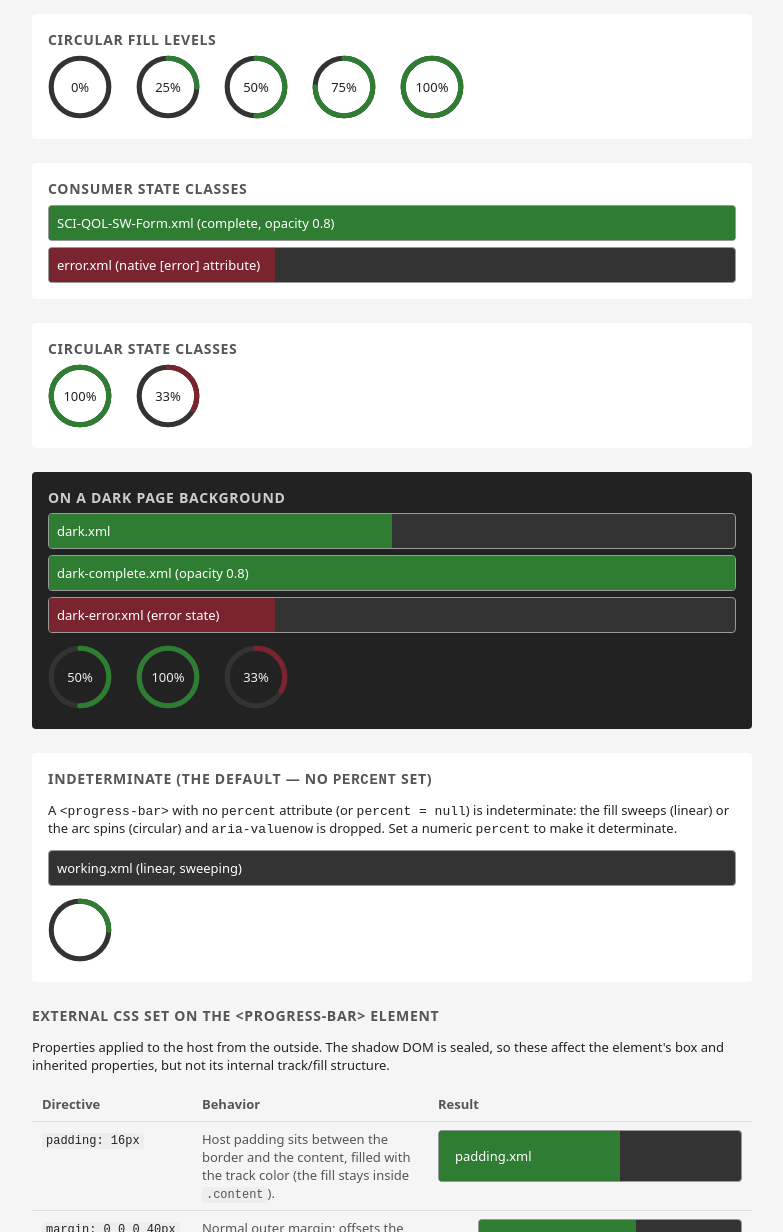
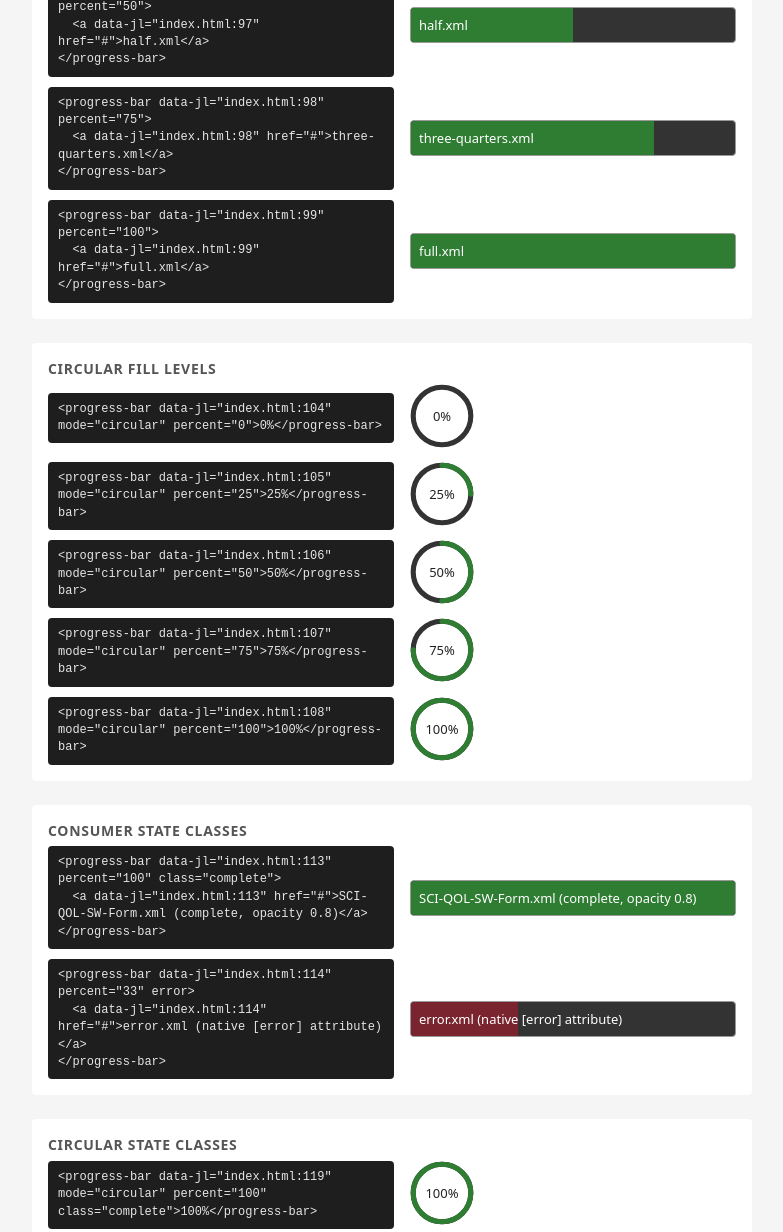
Before and after one commit to botandrose/progress-bar, a website: page index.html in a window 1280 px wide. Shown: the part 428-1660 px from the top of the page, without its empty margins (248-1031 px from the left). Drawn offline with Linux system fonts and the light colour scheme.

Commit message:
Simplify demo anchors: drop download-link class and download attr, style all links white

```diff
--- a/index.html
+++ b/index.html
@@ -30,19 +30,37 @@
     .row progress-bar {
       flex: 1 0;
     }
-    .circ-row {
+    .example {
       display: flex;
-      gap: 24px;
+      gap: 16px;
       align-items: center;
-      flex-wrap: wrap;
+      margin-top: 10px;
     }
-    .circ-row progress-bar {
-      flex: 0 0 auto;
+    .example:first-of-type {
+      margin-top: 0;
+    }
+    .example > pre {
+      flex: 1 1 0;
+      min-width: 0;
+      margin: 0;
+      background: #1e1e1e;
+      color: #e6e6e6;
+      font-size: 12px;
+      line-height: 1.45;
+      padding: 8px 10px;
+      border-radius: 4px;
+      white-space: pre-wrap;
+      overflow-wrap: anywhere;
+    }
+    .example > .render {
+      flex: 1 1 0;
+      min-width: 0;
+    }
+    .example > .render > progress-bar {
+      display: block;
     }
 
-    /* Mirror the relevant rules from bard-attachment_field's
-       attachment-file.css that affect the slotted content */
-    .download-link { color: #fff; text-decoration: none; padding-right: 20px; }
+    a { color: #fff; text-decoration: none; padding-right: 20px; }
     progress-bar.complete { opacity: 1.0; }
     .bg-dark  { background: #222; color: #eee; padding: 1rem; border-radius: 4px; }
     .bg-light { background: #fff; padding: 1rem; border-radius: 4px; }
@@ -70,52 +88,46 @@
   <h1>&lt;progress-bar&gt; demo</h1>
   <p>Each row mimics the consumer usage inside
     <code>&lt;attachment-file&gt;</code>: a slotted
-    <code>&lt;a class="download-link"&gt;</code> with white text.</p>
+    <code>&lt;a&gt;</code> with white text.</p>
 
   <section class="bg-light">
     <h2>Fill levels (on light background)</h2>
-    <div class="row"><progress-bar percent="0"><a class="download-link" href="#" download="zero.xml">zero.xml</a></progress-bar></div>
-    <div class="row" style="margin-top:6px"><progress-bar percent="25"><a class="download-link" href="#" download="quarter.xml">quarter.xml</a></progress-bar></div>
-    <div class="row" style="margin-top:6px"><progress-bar percent="50"><a class="download-link" href="#" download="half.xml">half.xml</a></progress-bar></div>
-    <div class="row" style="margin-top:6px"><progress-bar percent="75"><a class="download-link" href="#" download="three-quarters.xml">three-quarters.xml</a></progress-bar></div>
-    <div class="row" style="margin-top:6px"><progress-bar percent="100"><a class="download-link" href="#" download="full.xml">full.xml</a></progress-bar></div>
+    <div class="example"><progress-bar percent="0"><a href="#">zero.xml</a></progress-bar></div>
+    <div class="example"><progress-bar percent="25"><a href="#">quarter.xml</a></progress-bar></div>
+    <div class="example"><progress-bar percent="50"><a href="#">half.xml</a></progress-bar></div>
+    <div class="example"><progress-bar percent="75"><a href="#">three-quarters.xml</a></progress-bar></div>
+    <div class="example"><progress-bar percent="100"><a href="#">full.xml</a></progress-bar></div>
   </section>
 
   <section class="bg-light">
     <h2>Circular fill levels</h2>
-    <div class="circ-row">
-      <progress-bar mode="circular" percent="0">0%</progress-bar>
-      <progress-bar mode="circular" percent="25">25%</progress-bar>
-      <progress-bar mode="circular" percent="50">50%</progress-bar>
-      <progress-bar mode="circular" percent="75">75%</progress-bar>
-      <progress-bar mode="circular" percent="100">100%</progress-bar>
-    </div>
+    <div class="example"><progress-bar mode="circular" percent="0">0%</progress-bar></div>
+    <div class="example"><progress-bar mode="circular" percent="25">25%</progress-bar></div>
+    <div class="example"><progress-bar mode="circular" percent="50">50%</progress-bar></div>
+    <div class="example"><progress-bar mode="circular" percent="75">75%</progress-bar></div>
+    <div class="example"><progress-bar mode="circular" percent="100">100%</progress-bar></div>
   </section>
 
   <section class="bg-light">
     <h2>Consumer state classes</h2>
-    <div class="row"><progress-bar percent="100" class="complete"><a class="download-link" href="#" download="SCI-QOL-SW-Form.xml">SCI-QOL-SW-Form.xml (complete, opacity 0.8)</a></progress-bar></div>
-    <div class="row" style="margin-top:6px"><progress-bar percent="33" error><a class="download-link" href="#" download="error.xml">error.xml (native [error] attribute)</a></progress-bar></div>
+    <div class="example"><progress-bar percent="100" class="complete"><a href="#">SCI-QOL-SW-Form.xml (complete, opacity 0.8)</a></progress-bar></div>
+    <div class="example"><progress-bar percent="33" error><a href="#">error.xml (native [error] attribute)</a></progress-bar></div>
   </section>
 
   <section class="bg-light">
     <h2>Circular state classes</h2>
-    <div class="circ-row">
-      <progress-bar mode="circular" percent="100" class="complete">100%</progress-bar>
-      <progress-bar mode="circular" percent="33" error>33%</progress-bar>
-    </div>
+    <div class="example"><progress-bar mode="circular" percent="100" class="complete">100%</progress-bar></div>
+    <div class="example"><progress-bar mode="circular" percent="33" error>33%</progress-bar></div>
   </section>
 
   <section class="bg-dark">
     <h2 style="color:#ccc">On a dark page background</h2>
-    <div class="row"><progress-bar percent="50"><a class="download-link" href="#" download="dark.xml">dark.xml</a></progress-bar></div>
-    <div class="row" style="margin-top:6px"><progress-bar percent="100" class="complete"><a class="download-link" href="#" download="dark-complete.xml">dark-complete.xml (opacity 0.8)</a></progress-bar></div>
-    <div class="row" style="margin-top:6px"><progress-bar percent="33" error><a class="download-link" href="#" download="dark-error.xml">dark-error.xml (error state)</a></progress-bar></div>
-    <div class="circ-row" style="margin-top:12px">
-      <progress-bar mode="circular" percent="50">50%</progress-bar>
-      <progress-bar mode="circular" percent="100" class="complete">100%</progress-bar>
-      <progress-bar mode="circular" percent="33" error>33%</progress-bar>
-    </div>
+    <div class="example"><progress-bar percent="50"><a href="#">dark.xml</a></progress-bar></div>
+    <div class="example"><progress-bar percent="100" class="complete"><a href="#">dark-complete.xml (opacity 0.8)</a></progress-bar></div>
+    <div class="example"><progress-bar percent="33" error><a href="#">dark-error.xml (error state)</a></progress-bar></div>
+    <div class="example"><progress-bar mode="circular" percent="50">50%</progress-bar></div>
+    <div class="example"><progress-bar mode="circular" percent="100" class="complete">100%</progress-bar></div>
+    <div class="example"><progress-bar mode="circular" percent="33" error>33%</progress-bar></div>
   </section>
 
   <section class="bg-light">
@@ -123,10 +135,8 @@
     <p class="desc" style="font-size:13px">A <code>&lt;progress-bar&gt;</code> with no <code>percent</code> attribute (or
       <code>percent = null</code>) is indeterminate: the fill sweeps (linear) or the arc spins (circular) and
       <code>aria-valuenow</code> is dropped. Set a numeric <code>percent</code> to make it determinate.</p>
-    <div class="row"><progress-bar><a class="download-link" href="#" download="working.xml">working.xml (linear, sweeping)</a></progress-bar></div>
-    <div class="circ-row" style="margin-top:12px">
-      <progress-bar mode="circular"></progress-bar>
-    </div>
+    <div class="example"><progress-bar><a href="#">working.xml (linear, sweeping)</a></progress-bar></div>
+    <div class="example"><progress-bar mode="circular"></progress-bar></div>
   </section>
 
   <section>
@@ -142,52 +152,52 @@
         <tr>
           <td><code>padding: 16px</code></td>
           <td class="desc">Host padding sits between the border and the content, filled with the track color (the fill stays inside <code>.content</code>).</td>
-          <td class="preview"><progress-bar percent="60" style="padding:16px"><a class="download-link" href="#" download="x.xml">padding.xml</a></progress-bar></td>
+          <td class="preview"><progress-bar percent="60" style="padding:16px"><a href="#">padding.xml</a></progress-bar></td>
         </tr>
         <tr>
           <td><code>margin: 0 0 0 40px</code></td>
           <td class="desc">Normal outer margin; offsets the whole element.</td>
-          <td class="preview"><progress-bar percent="60" style="margin:0 0 0 40px"><a class="download-link" href="#" download="x.xml">margin.xml</a></progress-bar></td>
+          <td class="preview"><progress-bar percent="60" style="margin:0 0 0 40px"><a href="#">margin.xml</a></progress-bar></td>
         </tr>
         <tr>
           <td><code>width: 200px</code></td>
           <td class="desc">Constrains the element width; fill percent is relative to it.</td>
-          <td class="preview"><progress-bar percent="60" style="width:200px"><a class="download-link" href="#" download="x.xml">width.xml</a></progress-bar></td>
+          <td class="preview"><progress-bar percent="60" style="width:200px"><a href="#">width.xml</a></progress-bar></td>
         </tr>
         <tr>
           <td><code>border: 3px dashed #c2185b</code></td>
           <td class="desc">Overrides the component's default <code>1px solid #999</code> host border (no CSS variable needed).</td>
-          <td class="preview"><progress-bar percent="60" style="border:3px dashed #c2185b"><a class="download-link" href="#" download="x.xml">border.xml</a></progress-bar></td>
+          <td class="preview"><progress-bar percent="60" style="border:3px dashed #c2185b"><a href="#">border.xml</a></progress-bar></td>
         </tr>
         <tr>
           <td><code>background: #9e9e9e</code></td>
           <td class="desc">Sets the unfilled track color — it's just the host background; the fill (<code>.bar</code>) sits on top.</td>
-          <td class="preview"><progress-bar percent="60" style="background:#9e9e9e"><a class="download-link" href="#" download="x.xml">background.xml</a></progress-bar></td>
+          <td class="preview"><progress-bar percent="60" style="background:#9e9e9e"><a href="#">background.xml</a></progress-bar></td>
         </tr>
         <tr>
           <td><code>border-radius: 16px</code></td>
           <td class="desc">Rounds the host; the fill is clipped to match because the host sets <code>overflow: hidden</code>.</td>
-          <td class="preview"><progress-bar percent="60" style="border-radius:16px"><a class="download-link" href="#" download="x.xml">radius.xml</a></progress-bar></td>
+          <td class="preview"><progress-bar percent="60" style="border-radius:16px"><a href="#">radius.xml</a></progress-bar></td>
         </tr>
         <tr>
           <td><code>box-shadow: 0 2px 8px rgba(0,0,0,.5)</code></td>
           <td class="desc">Applies to the host box; the component never sets its own shadow.</td>
-          <td class="preview"><progress-bar percent="60" style="box-shadow:0 2px 8px rgba(0,0,0,.5)"><a class="download-link" href="#" download="x.xml">shadow.xml</a></progress-bar></td>
+          <td class="preview"><progress-bar percent="60" style="box-shadow:0 2px 8px rgba(0,0,0,.5)"><a href="#">shadow.xml</a></progress-bar></td>
         </tr>
         <tr>
           <td><code>opacity: 0.4</code></td>
           <td class="desc">Fades the entire element — a consumer can use it to mark, say, a disabled or superseded item.</td>
-          <td class="preview"><progress-bar percent="60" style="opacity:0.4"><a class="download-link" href="#" download="x.xml">opacity.xml</a></progress-bar></td>
+          <td class="preview"><progress-bar percent="60" style="opacity:0.4"><a href="#">opacity.xml</a></progress-bar></td>
         </tr>
         <tr>
           <td><code>transform: scale(1.1) rotate(-2deg)</code></td>
           <td class="desc">Transforms the host box as a unit, fill and text included.</td>
-          <td class="preview"><progress-bar percent="60" style="transform:scale(1.1) rotate(-2deg)"><a class="download-link" href="#" download="x.xml">transform.xml</a></progress-bar></td>
+          <td class="preview"><progress-bar percent="60" style="transform:scale(1.1) rotate(-2deg)"><a href="#">transform.xml</a></progress-bar></td>
         </tr>
         <tr>
           <td><code>font-size: 20px</code></td>
           <td class="desc">No effect on the label: <code>.content</code> sets its own <code>font-size: 13px</code> inside the shadow root, which wins for slotted text.</td>
-          <td class="preview"><progress-bar percent="60" style="font-size:20px"><a class="download-link" href="#" download="x.xml">font-size.xml</a></progress-bar></td>
+          <td class="preview"><progress-bar percent="60" style="font-size:20px"><a href="#">font-size.xml</a></progress-bar></td>
         </tr>
       </tbody>
     </table>
@@ -272,27 +282,27 @@
         <tr>
           <td><code>--progress-color</code></td>
           <td class="desc"><code>#2E7D32</code> — the fill color.</td>
-          <td class="preview"><progress-bar percent="60" style="--progress-color:#1565c0"><a class="download-link" href="#" download="x.xml">#1565c0</a></progress-bar></td>
+          <td class="preview"><progress-bar percent="60" style="--progress-color:#1565c0"><a href="#">#1565c0</a></progress-bar></td>
         </tr>
         <tr>
           <td><code>--error-color</code></td>
           <td class="desc"><code>#7a242f</code> — the fill color when the host has the <code>error</code> attribute.</td>
-          <td class="preview"><progress-bar percent="60" error style="--error-color:#ff7043"><a class="download-link" href="#" download="x.xml">#ff7043 ([error])</a></progress-bar></td>
+          <td class="preview"><progress-bar percent="60" error style="--error-color:#ff7043"><a href="#">#ff7043 ([error])</a></progress-bar></td>
         </tr>
         <tr>
           <td><code>--bar-padding</code></td>
           <td class="desc"><code>8px</code> — padding around the label inside the fill area.</td>
-          <td class="preview"><progress-bar percent="60" style="--bar-padding:18px"><a class="download-link" href="#" download="x.xml">18px</a></progress-bar></td>
+          <td class="preview"><progress-bar percent="60" style="--bar-padding:18px"><a href="#">18px</a></progress-bar></td>
         </tr>
         <tr>
           <td><code>--bar-height</code></td>
           <td class="desc"><code>32px</code> — minimum height of the bar; label is vertically centered.</td>
-          <td class="preview"><progress-bar percent="60" style="--bar-height:64px"><a class="download-link" href="#" download="x.xml">64px</a></progress-bar></td>
+          <td class="preview"><progress-bar percent="60" style="--bar-height:64px"><a href="#">64px</a></progress-bar></td>
         </tr>
         <tr>
           <td><code>--progress-duration</code></td>
           <td class="desc"><code>120ms</code> — width transition time (drive the slider below to feel it).</td>
-          <td class="preview"><progress-bar percent="60" style="--progress-duration:1500ms"><a class="download-link" href="#" download="x.xml">1500ms</a></progress-bar></td>
+          <td class="preview"><progress-bar percent="60" style="--progress-duration:1500ms"><a href="#">1500ms</a></progress-bar></td>
         </tr>
       </tbody>
     </table>
@@ -346,13 +356,40 @@
     <h2>Interactive: drag to set percent</h2>
     <div class="row">
       <input id="slider" type="range" min="0" max="100" value="42" style="flex:0 0 160px">
-      <progress-bar id="live" percent="42"><a class="download-link" href="#" download="live.xml">live.xml</a></progress-bar>
+      <progress-bar id="live" percent="42"><a href="#">live.xml</a></progress-bar>
       <progress-bar id="liveCircular" mode="circular" percent="42" style="flex:0 0 auto">42%</progress-bar>
     </div>
   </section>
 
   <script type="module">
     import "./index.js";
+
+    // For each standalone example, show its source HTML to the left of the live render.
+    // role/aria-* are injected by the component at runtime, not authored — hide them.
+    const RUNTIME_ATTRS = new Set(["role", "aria-valuemin", "aria-valuemax", "aria-valuenow"]);
+    const sourceFor = el => {
+      const tag = el.tagName.toLowerCase();
+      const attrs = [...el.attributes]
+        .filter(a => !RUNTIME_ATTRS.has(a.name))
+        .map(a => a.value === "" ? a.name : `${a.name}="${a.value}"`)
+        .join(" ");
+      const open = attrs ? `<${tag} ${attrs}>` : `<${tag}>`;
+      const inner = el.innerHTML.trim();
+      if (!inner) return `${open}</${tag}>`;
+      if (inner.includes("<") || inner.length > 20) return `${open}\n  ${inner}\n</${tag}>`;
+      return `${open}${inner}</${tag}>`;
+    };
+
+    document.querySelectorAll(".example").forEach(example => {
+      const bar = example.querySelector("progress-bar");
+      const code = document.createElement("pre");
+      code.textContent = sourceFor(bar);
+      const render = document.createElement("div");
+      render.className = "render";
+      render.appendChild(bar);
+      example.append(code, render);
+    });
+
     const slider = document.getElementById("slider");
     const live = document.getElementById("live");
     const liveCircular = document.getElementById("liveCircular");
```
